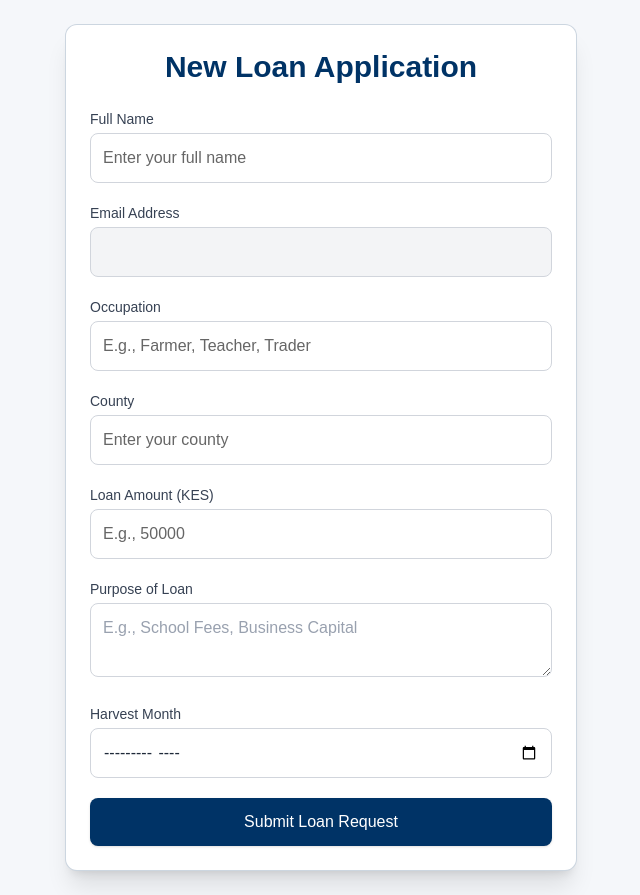
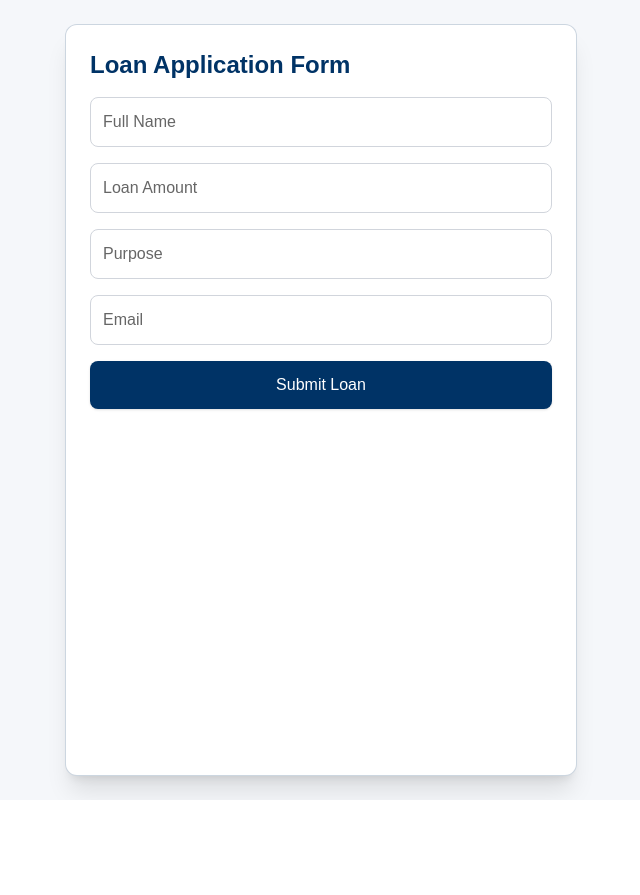
Before and after one commit to TwoOceans64/pride-workflow, a Next.js app: page /loan-form in a window 1280 px wide. Shown: the whole page, without its empty margins (319-959 px from the left). After the commit the page ends 800 px from the top, so only its background shows below. Built offline with nearby package versions, Linux system fonts and the light colour scheme.

Commit message:
Added verified stamp, confetti success screen for loan form, and improved profile UI

```diff
--- a/app/loan-form/page.tsx
+++ b/app/loan-form/page.tsx
@@ -1,71 +1,67 @@
 "use client";
 
 import { useState, useEffect } from "react";
+import confetti from "canvas-confetti";
 import { useRouter } from "next/navigation";
 
 export default function LoanFormPage() {
   const router = useRouter();
 
-  const [email, setEmail] = useState("");
   const [fullName, setFullName] = useState("");
-  const [occupation, setOccupation] = useState("");
-  const [county, setCounty] = useState("");
   const [loanAmount, setLoanAmount] = useState("");
   const [purpose, setPurpose] = useState("");
-  const [harvestMonth, setHarvestMonth] = useState("");
-
+  const [email, setEmail] = useState("");
   const [submitting, setSubmitting] = useState(false);
   const [success, setSuccess] = useState(false);
-  const [reference, setReference] = useState("");
 
+  // Load email from localStorage
   useEffect(() => {
     const storedEmail = localStorage.getItem("userEmail");
     if (storedEmail) setEmail(storedEmail);
   }, []);
 
-  const handleSubmit = async (e: any) => {
+  const fireConfetti = () => {
+    confetti({
+      particleCount: 180,
+      spread: 70,
+      origin: { y: 0.6 },
+      colors: ["#003366", "#00AEEF", "#4CAF50"],
+    });
+  };
+
+  const handleSubmit = async (e: React.FormEvent) => {
     e.preventDefault();
     setSubmitting(true);
 
-    const payload = {
-      full_name: fullName,
-      email,
-      occupation,
-      county,
-      loan_amount: loanAmount,
-      purpose,
-      harvest_month: harvestMonth,
-    };
+    try {
+      const res = await fetch("/api/submit-loan", {
+        method: "POST",
+        headers: { "Content-Type": "application/json" },
+        body: JSON.stringify({
+          full_name: fullName,
+          loan_amount: loanAmount,
+          purpose,
+          email,
+        }),
+      });
 
-    try {
-      const response = await fetch(
-        "https://jmbrowers93.app.n8n.cloud/webhook/sacco-loan-review",
-        {
-          method: "POST",
-          headers: { "Content-Type": "application/json" },
-          body: JSON.stringify(payload),
-        }
-      );
+      const data = await res.json();
 
-      if (!response.ok) {
-        throw new Error("Webhook error");
+      if (data.success) {
+        setSuccess(true);
+        setTimeout(() => fireConfetti(), 300);
+      } else {
+        alert("Failed to submit loan");
       }
-
-      // Generate a simple reference number
-      const ref = "LN-" + Date.now();
-      setReference(ref);
-
-      // Show success screen
-      setSuccess(true);
     } catch (err) {
-      console.error("Loan submission error:", err);
-      alert("Failed to submit loan request.");
+      console.error(err);
+      alert("Something went wrong");
+    } finally {
+      setSubmitting(false);
     }
-
-    setSubmitting(false);
   };
 
-  // SUCCESS SCREEN
+  // ⭐ SUCCESS SCREEN ⭐
   if (success) {
     return (
       <div className="min-h-screen bg-sacco-bg p-6 flex justify-center items-center">
@@ -80,27 +76,23 @@ export default function LoanFormPage() {
             Loan Submitted Successfully
           </h2>
 
-          <p className="text-gray-600 mb-4">
-            Thank you, {fullName}. Your loan request has been received and is now under review.
-          </p>
-
-          <p className="text-gray-700 font-medium mb-6">
-            Reference Number: <span className="text-sacco-blue">{reference}</span>
+          <p className="text-gray-600 mb-6">
+            Your loan application has been received. You will be notified once it is reviewed.
           </p>
 
           <div className="space-y-3">
             <button
-              onClick={() => router.push("/dashboard")}
+              onClick={() => router.push("/loan-status")}
               className="w-full bg-sacco-blue text-white p-3 rounded-lg font-medium hover:bg-[#00264d] transition"
             >
-              Go to Dashboard
+              View Loan Status
             </button>
 
             <button
-              onClick={() => window.location.reload()}
+              onClick={() => router.push("/dashboard")}
               className="w-full bg-gray-200 text-sacco-blue p-3 rounded-lg font-medium hover:bg-gray-300 transition"
             >
-              Submit Another Loan
+              Back to Dashboard
             </button>
           </div>
         </div>
@@ -108,123 +100,53 @@ export default function LoanFormPage() {
     );
   }
 
-  // NORMAL FORM
+  // ⭐ LOAN FORM ⭐
   return (
     <div className="min-h-screen bg-sacco-bg p-6 flex justify-center">
       <div className="w-full max-w-lg bg-white p-6 rounded-xl shadow-xl border border-sacco-blue/20">
-        <h1 className="text-3xl font-semibold text-sacco-blue mb-6 text-center">
-          New Loan Application
+        <h1 className="text-2xl font-semibold text-sacco-blue mb-4">
+          Loan Application Form
         </h1>
 
-        <form onSubmit={handleSubmit} className="space-y-5">
-          {/* FULL NAME */}
-          <div>
-            <label className="block text-sm font-medium text-gray-700 mb-1">
-              Full Name
-            </label>
-            <input
-              type="text"
-              placeholder="Enter your full name"
-              className="w-full border border-gray-300 p-3 rounded-lg text-gray-800 placeholder-gray-400"
-              value={fullName}
-              onChange={(e) => setFullName(e.target.value)}
-              required
-            />
-          </div>
+        <form className="space-y-4" onSubmit={handleSubmit}>
+          <input
+            type="text"
+            placeholder="Full Name"
+            className="w-full p-3 border border-gray-300 rounded-lg bg-white text-gray-800 placeholder-gray-400 focus:ring-2 focus:ring-sacco-blue focus:border-sacco-blue transition"
+            value={fullName}
+            onChange={(e) => setFullName(e.target.value)}
+          />
 
-          {/* EMAIL */}
-          <div>
-            <label className="block text-sm font-medium text-gray-700 mb-1">
-              Email Address
-            </label>
-            <input
-              type="email"
-              className="w-full border border-gray-300 p-3 rounded-lg bg-gray-100 text-gray-800"
-              value={email}
-              readOnly
-            />
-          </div>
+          <input
+            type="number"
+            placeholder="Loan Amount"
+            className="w-full p-3 border border-gray-300 rounded-lg bg-white text-gray-800 placeholder-gray-400 focus:ring-2 focus:ring-sacco-blue focus:border-sacco-blue transition"
+            value={loanAmount}
+            onChange={(e) => setLoanAmount(e.target.value)}
+          />
 
-          {/* OCCUPATION */}
-          <div>
-            <label className="block text-sm font-medium text-gray-700 mb-1">
-              Occupation
-            </label>
-            <input
-              type="text"
-              placeholder="E.g., Farmer, Teacher, Trader"
-              className="w-full border border-gray-300 p-3 rounded-lg text-gray-800 placeholder-gray-400"
-              value={occupation}
-              onChange={(e) => setOccupation(e.target.value)}
-              required
-            />
-          </div>
+          <input
+            type="text"
+            placeholder="Purpose"
+            className="w-full p-3 border border-gray-300 rounded-lg bg-white text-gray-800 placeholder-gray-400 focus:ring-2 focus:ring-sacco-blue focus:border-sacco-blue transition"
+            value={purpose}
+            onChange={(e) => setPurpose(e.target.value)}
+          />
 
-          {/* COUNTY */}
-          <div>
-            <label className="block text-sm font-medium text-gray-700 mb-1">
-              County
-            </label>
-            <input
-              type="text"
-              placeholder="Enter your county"
-              className="w-full border border-gray-300 p-3 rounded-lg text-gray-800 placeholder-gray-400"
-              value={county}
-              onChange={(e) => setCounty(e.target.value)}
-              required
-            />
-          </div>
+          <input
+            type="email"
+            placeholder="Email"
+            className="w-full p-3 border border-gray-300 rounded-lg bg-white text-gray-800 placeholder-gray-400 focus:ring-2 focus:ring-sacco-blue focus:border-sacco-blue transition"
+            value={email}
+            onChange={(e) => setEmail(e.target.value)}
+          />
 
-          {/* LOAN AMOUNT */}
-          <div>
-            <label className="block text-sm font-medium text-gray-700 mb-1">
-              Loan Amount (KES)
-            </label>
-            <input
-              type="number"
-              placeholder="E.g., 50000"
-              className="w-full border border-gray-300 p-3 rounded-lg text-gray-800 placeholder-gray-400"
-              value={loanAmount}
-              onChange={(e) => setLoanAmount(e.target.value)}
-              required
-            />
-          </div>
-
-          {/* PURPOSE */}
-          <div>
-            <label className="block text-sm font-medium text-gray-700 mb-1">
-              Purpose of Loan
-            </label>
-            <textarea
-              placeholder="E.g., School Fees, Business Capital"
-              className="w-full border border-gray-300 p-3 rounded-lg text-gray-800 placeholder-gray-400"
-              value={purpose}
-              onChange={(e) => setPurpose(e.target.value)}
-              required
-            />
-          </div>
-
-          {/* HARVEST MONTH */}
-          <div>
-            <label className="block text-sm font-medium text-gray-700 mb-1">
-              Harvest Month
-            </label>
-            <input
-              type="month"
-              className="w-full border border-gray-300 p-3 rounded-lg text-gray-800"
-              value={harvestMonth}
-              onChange={(e) => setHarvestMonth(e.target.value)}
-              required
-            />
-          </div>
-
-          {/* SUBMIT BUTTON */}
           <button
             type="submit"
+            className="w-full bg-sacco-blue text-white p-3 rounded-lg font-medium hover:bg-[#00264d] transition shadow-sm"
             disabled={submitting}
-            className="w-full bg-sacco-blue text-white p-3 rounded-lg font-medium hover:bg-[#00264d] transition shadow-sm"
           >
-            {submitting ? "Submitting..." : "Submit Loan Request"}
+            {submitting ? "Submitting..." : "Submit Loan"}
           </button>
         </form>
       </div>
--- a/package.json
+++ b/package.json
@@ -9,6 +9,9 @@
     "lint": "eslint"
   },
   "dependencies": {
+    "canvas": "^3.2.3",
+    "canvas-confetti": "^1.9.4",
+    "confetti": "^4.0.0",
     "googleapis": "^173.0.0",
     "html2canvas": "^1.4.1",
     "jspdf": "^4.2.1",
@@ -18,6 +21,7 @@
   },
   "devDependencies": {
     "@tailwindcss/postcss": "^4",
+    "@types/canvas-confetti": "^1.9.0",
     "@types/node": "^20",
     "@types/react": "^19",
     "@types/react-dom": "^19",
```
Also changed, not shown: app/profile/edit/page.tsx (+46 -7 lines), public/sacco-verified-stamp.png (added), 1 other file (tests, documents, lock files or other folders).
